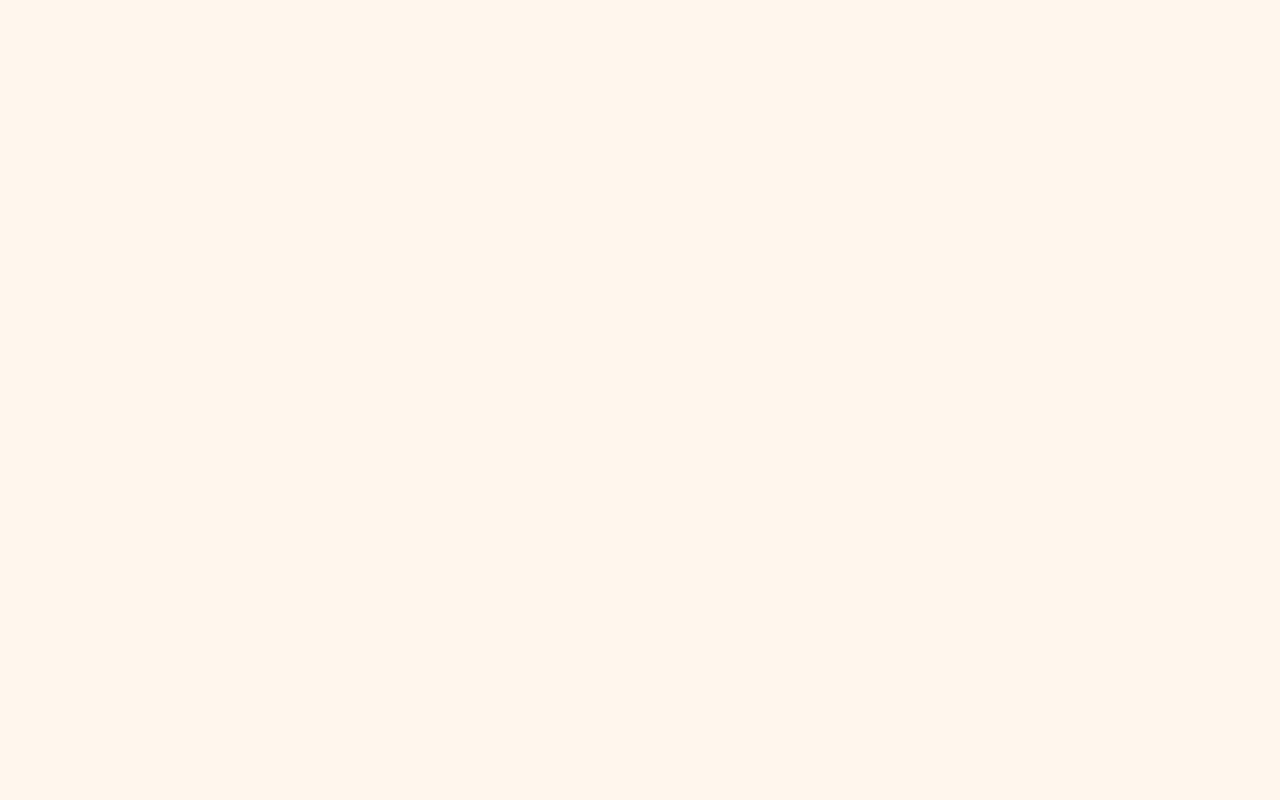
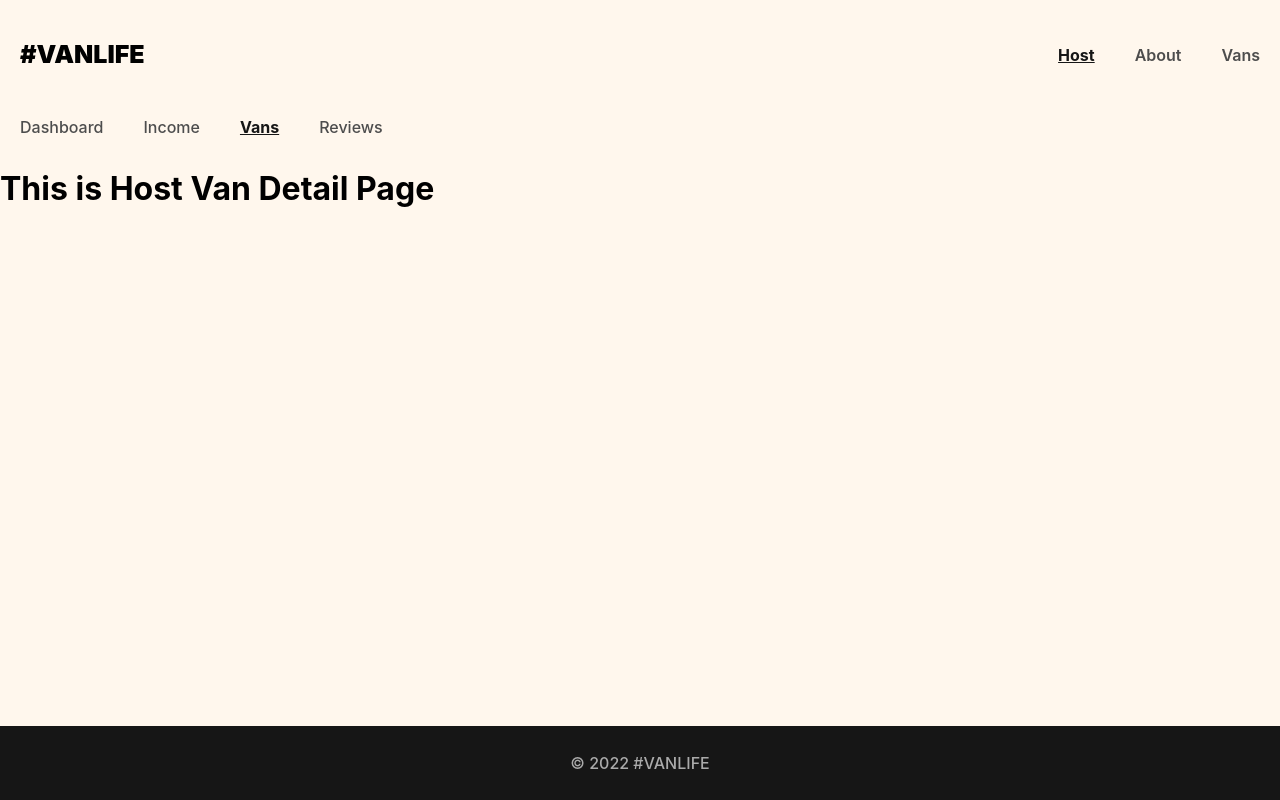
Before and after one commit to hennasingh/van-life, a React (Vite) app: page /host/vans/1 in a window 1280 px wide. Before the commit this address had no page. Built offline with nearby package versions, Linux system fonts and the light colour scheme; what miragejs would draw is missing.

Commit message:
added hostvans and hostvandetail components with respective data in server file.

```diff
--- a/src/App.jsx
+++ b/src/App.jsx
@@ -8,6 +8,8 @@
 import Reviews from "./pages/Host/Reviews"
 import Layout from "./components/Layout"
 import HostLayout from "./components/HostLayout"
+import HostVans from "./pages/Host/HostVans"
+import HostVanDetail from "./pages/Host/HostVanDetail"
 import './App.css'
 
 import "./server"
@@ -27,6 +29,8 @@
           <Route path="host" element= {<HostLayout />}>
             <Route index element={<Dashboard />} />
             <Route path="income" element= {<Income />} />
+            <Route path="vans" element={<HostVans />} />
+            <Route path="vans/:id" element={<HostVanDetail />} />
             <Route path="reviews" element= {<Reviews />} />
           </Route>
         </Route>
--- a/src/components/HostLayout.jsx
+++ b/src/components/HostLayout.jsx
@@ -26,6 +26,12 @@
                     Income
                 </NavLink>
                 <NavLink
+                    to="/host/vans"
+                    style={({isActive}) => isActive? activeStyles : null }
+                >
+                    Vans
+                </NavLink>
+                <NavLink
                     to="/host/reviews"
                     style={({isActive}) => isActive? activeStyles : null }
                 >
--- /dev/null
+++ b/src/pages/Host/HostVanDetail.jsx
@@ -0,0 +1,8 @@
+import React from 'react'
+
+export default function HostVanDetail() {
+
+    return (
+        <h1>This is Host Van Detail Page</h1>
+    )
+}
--- /dev/null
+++ b/src/pages/Host/HostVans.jsx
@@ -0,0 +1,8 @@
+import React from 'react'
+
+export default function HostVans() {
+
+    return (
+        <h1>This is Host Vans Page</h1>
+    )
+}
--- a/src/server.js
+++ b/src/server.js
@@ -27,5 +27,16 @@
             const id = request.params.id
             return schema.vans.find(id)
         })
+
+        this.get("/host/vans", (schema, request) => {
+            // Hard-code the hostId for now
+            return schema.vans.where({ hostId: "123" })
+        })
+
+        this.get("/host/vans/:id", (schema, request) => {
+            // Hard-code the hostId for now
+            const id = request.params.id
+            return schema.vans.where({ id, hostId: "123" })
+        })
     }
 })
```
